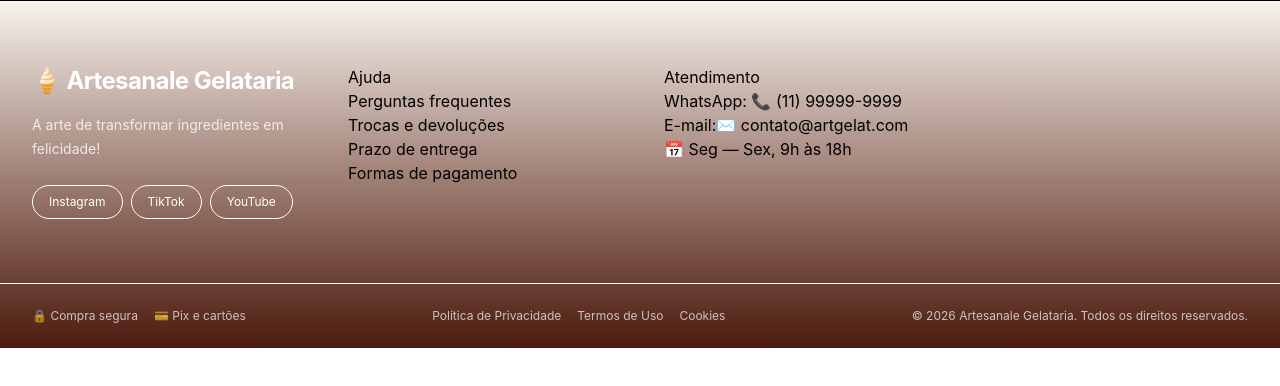
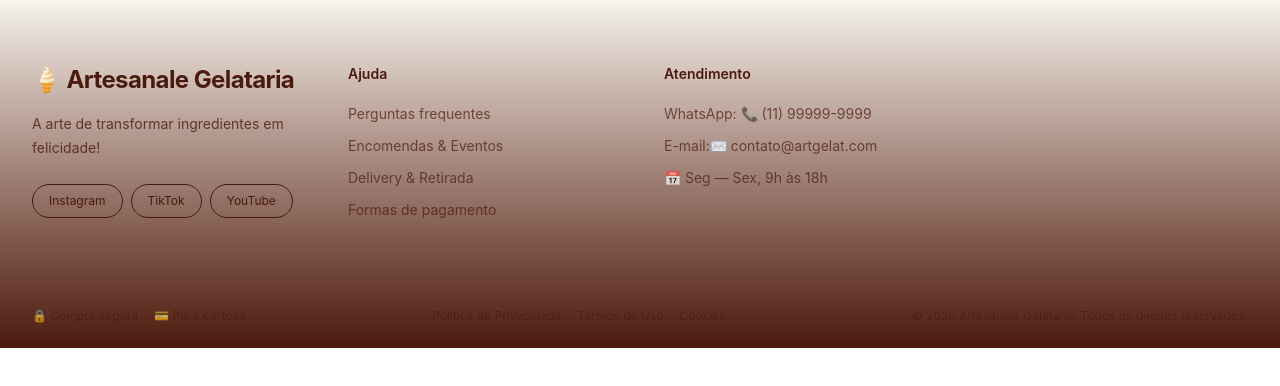
Before and after one commit to ExercicioCidade/CP-Sorveteria, a React (Vite) app: page / in a window 1280 px wide. Shown: the top 386 px of the page. Built offline with nearby package versions, Linux system fonts and the light colour scheme.

Commit message:
[Feat] Estilizando seção de ajuda e atendimento do footer

```diff
--- a/src/components/Footer.jsx
+++ b/src/components/Footer.jsx
@@ -1,18 +1,18 @@
 const Footer = () => {
     return (
-        <footer className="w-full border-t border-current bg-linear-to-b from-[#f7f4ee] to-[#4b1a0e] ">
+        <footer className="w-full border-current bg-linear-to-b from-[#f7f4ee] to-[#4b1a0e] ">
             <div className="mx-auto grid max-w-7xl grid-cols-1 gap-12 px-6 py-16 sm:grid-cols-2 lg:grid-cols-4 lg:px-8">
 
-                <div className="sm:col-span-2 lg:col-span-1">
-                    <h2 className="text-2xl font-bold tracking-tight text-white">
+                <div className="sm:col-span-2 lg:col-span-1 text-[#4b1a0e]">
+                    <h2 className="text-2xl font-bold tracking-tight ">
                         🍦 Artesanale Gelataria
                     </h2>
 
-                    <p className="mt-4 max-w-xs text-sm leading-6 opacity-80 text-white">
+                    <p className="mt-4 max-w-xs text-sm leading-6 opacity-80 ">
                         A arte de transformar ingredientes em felicidade!
                     </p>
 
-                    <div className="mt-6 flex flex-wrap gap-2 text-white">
+                    <div className="mt-6 flex flex-wrap gap-2 ">
                         <a
                             href="#"
                             className="rounded-full border border-current px-4 py-2 text-xs transition hover:-translate-y-0.5"
@@ -37,52 +37,52 @@ const Footer = () => {
                 </div>
 
 
-                <div>
-                    <h3>
+                <div className="text-[#4b1a0e]">
+                    <h3 className="mb-5 text-sm font-semibold">
                         Ajuda
                     </h3>
 
-                    <ul>
+                    <ul className="space-y-3 text-sm opacity-70">
                         <li>
-                            <a href="#">
+                            <a href="#" className="transition hover:opacity-100">
                                 Perguntas frequentes
                             </a>
                         </li>
 
                         <li>
-                            <a href="#">
-                                Trocas e devoluções
+                            <a href="#" className="transition hover:opacity-100">
+                                Encomendas & Eventos
                             </a>
                         </li>
 
                         <li>
-                            <a href="#">
-                                Prazo de entrega
+                            <a href="#" className="transition hover:opacity-100">
+                                Delivery & Retirada
                             </a>
                         </li>
 
                         <li>
-                            <a href="#">
+                            <a href="#" className="transition hover:opacity-100">
                                 Formas de pagamento
                             </a>
                         </li>
                     </ul>
                 </div>
 
-                <div>
-                    <h3>
+                <div className="text-[#4b1a0e]">
+                    <h3 className="mb-5 text-sm font-semibold">
                         Atendimento
                     </h3>
 
-                    <ul>
+                    <ul className="space-y-3 text-sm opacity-70">
                         <li>
-                            <a href="#">
+                            <a href="#" className="transition hover:opacity-100">
                                 WhatsApp: 📞 (11) 99999-9999
                             </a>
                         </li>
 
                         <li>
-                            <a href="#">
+                            <a href="#" className="transition hover:opacity-100">
                                 E-mail:✉️ contato@artgelat.com
                             </a>
                         </li>
@@ -97,28 +97,28 @@ const Footer = () => {
 
             </div>
 
-            <div className="border-y border-current mx-auto flex max-w-7xl flex-col gap-5 px-6 py-6 text-xs lg:flex-row lg:items-center lg:justify-between lg:px-8 text-white">
+            <div className="border-current mx-auto flex max-w-7xl flex-col gap-5 px-6 py-6 text-xs lg:flex-row lg:items-center lg:justify-between lg:px-8 text-white">
 
-                <div className="flex flex-wrap gap-4 opacity-70 text-white">
+                <div className="flex flex-wrap gap-4 opacity-70 text-[#4b1a0e]">
                     <span>🔒 Compra segura</span>
                     <span>💳 Pix e cartões</span>
                 </div>
 
-                <div className="flex flex-wrap gap-4 opacity-70">
-                    <a href="#" className="transition hover:opacity-100 text-white">
+                <div className="flex flex-wrap gap-4 opacity-70 text-[#4b1a0e]">
+                    <a href="#" className="transition hover:opacity-100">
                         Política de Privacidade
                     </a>
 
-                    <a href="#" className="transition hover:opacity-100 text-white">
+                    <a href="#" className="transition hover:opacity-100">
                         Termos de Uso
                     </a>
 
-                    <a href="#" className="transition hover:opacity-100 text-white">
+                    <a href="#" className="transition hover:opacity-100">
                         Cookies
                     </a>
                 </div>
 
-                <p className="opacity-70 text-white">
+                <p className="opacity-70 text-[#4b1a0e]">
                     &copy; 2026 Artesanale Gelataria. Todos os direitos reservados.
                 </p>
 
```
